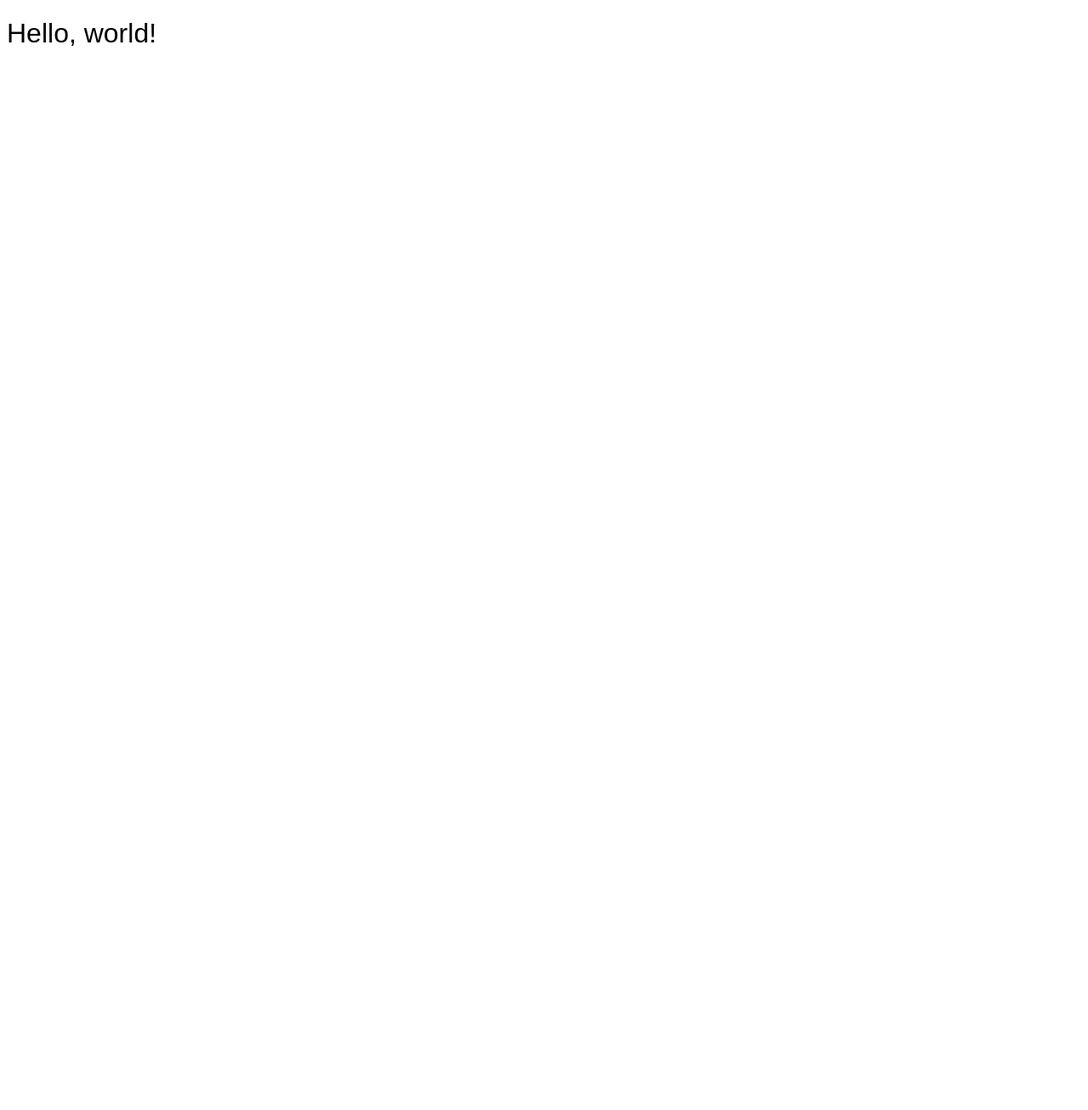
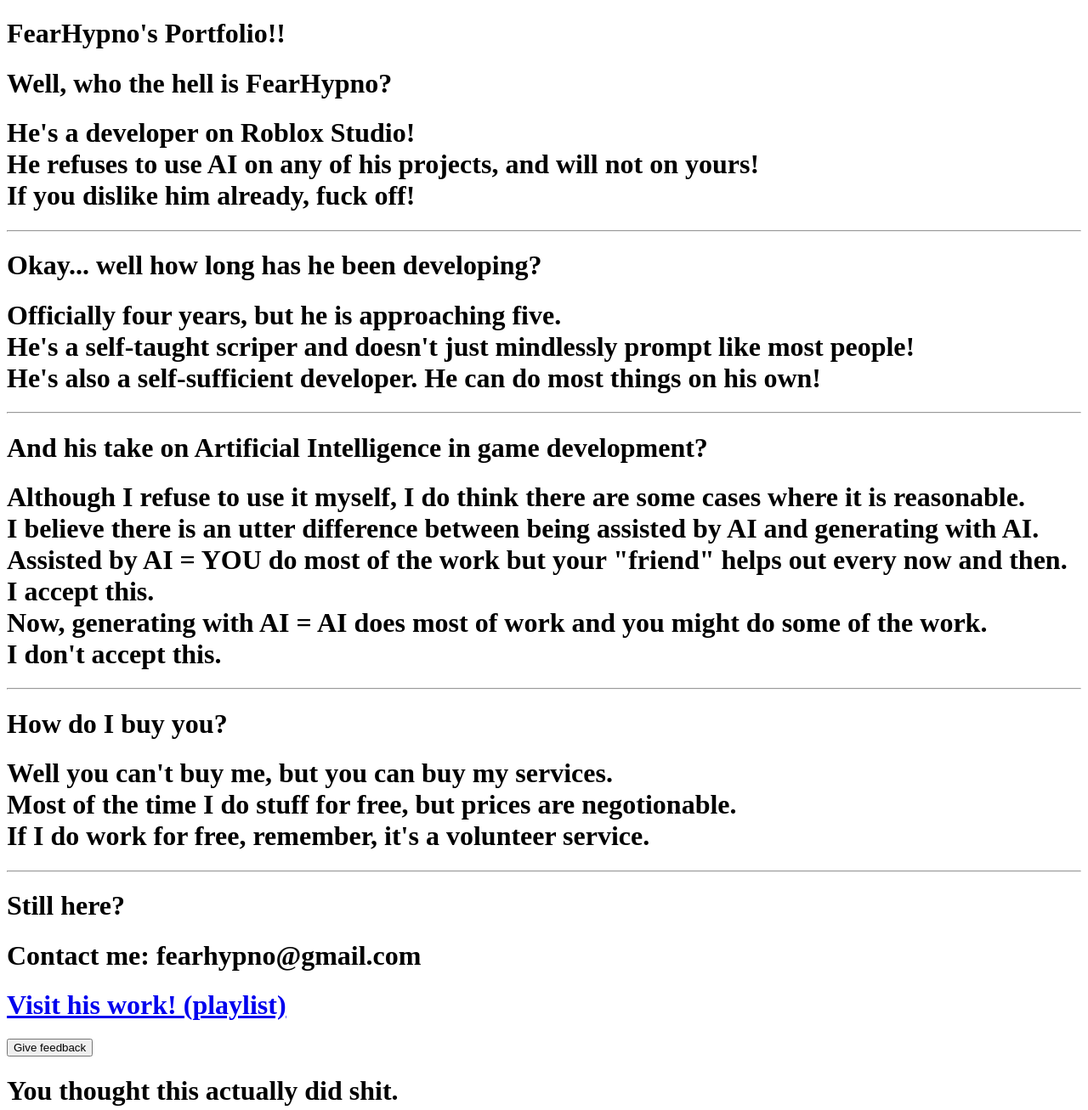
Before and after one commit to RoFearHypno/Portfolio, a plain HTML site: page index.html in a window 1280 px wide. Shown: the whole page at 85% size. Before the commit the page ends 800 px from the top, so only its background shows below. Drawn offline with Linux system fonts and the light colour scheme.

Commit message:
Update index.html

```diff
--- a/index.html
+++ b/index.html
@@ -6,6 +6,56 @@
     <title>Document</title>
 </head>
 <body>
-    <h1 class="helloworld">Hello, world!</h1>
+    <h1 class="header">FearHypno's Portfolio!!</h1>
+    <h1 class="header_desc">Well, who the hell is FearHypno?</h1>
+    <h1 class="header_tip">
+        He's a developer on Roblox Studio!<br>
+        He refuses to use AI on any of his projects, and will not on yours!<br>
+        If you dislike him already, fuck off!
+    </h1>
+    <hr class="half_divider_small">
+    <h1 class="header_desc">Okay... well how long has he been developing?</h1>
+    <h1 class="header_tip">
+        Officially <b>four</b> years, but he is approaching five.<br>
+        He's a self-taught scriper and doesn't just mindlessly prompt like most people!<br>
+        He's also a self-sufficient developer. He can do most things on his own!
+    </h1>
+    <hr class="half_divider_small">
+    <h1 class="header_desc">And his take on Artificial Intelligence in game development?</h1>
+    <h1 class="header_tip">
+        Although I refuse to use it myself, I do think there are some cases where it is reasonable.<br>
+        I believe there is an utter difference between being assisted by AI and generating with AI.<br>
+        Assisted by AI = YOU do most of the work but your "friend" helps out every now and then.<br>
+        I accept this.<br>
+        Now, generating with AI = AI does most of work and you might do some of the work.<br>
+        I don't accept this.
+    </h1>
+    <hr class="half_divider_small">
+    <h1 class="header_desc">How do I buy you?</h1>
+    <h1 class="header_tip">
+        Well you can't buy me, but you can buy my services.<br>
+        Most of the time I do stuff for free, but prices are negotionable.<br>
+        If I do work for free, remember, it's a volunteer service.
+    </h1>
+    <hr class="half_divider">
+    <h1 class="header_desc">Still here?</h1>
+    <h1 class="header_tip">Contact me: fearhypno@gmail.com</h1>
+    <h1 class="header_tip">
+        <a href="https://youtube.com/playlist?list=PLf_MDpzlvAwMNghqqGwYb9Q6239VOdJai&si=VWd705HgWpj10EMc">
+            Visit his work! (playlist)
+        </a>
+    </h1>
+
+    <button onclick="show_text()" class="feedback_button">Give feedback</button>
+    <h1 class="feedback_text" id="feedback_text">You thought this actually did shit.</h1>
+
+    <script>
+        function show_text() {
+            document.getElementById("feedback_text").style.display = "block";
+            setTimeout(() => {
+                document.getElementById("feedback_text").style.display = "none";
+            }, 2500);
+        }
+    </script>
 </body>
 </html>
```
